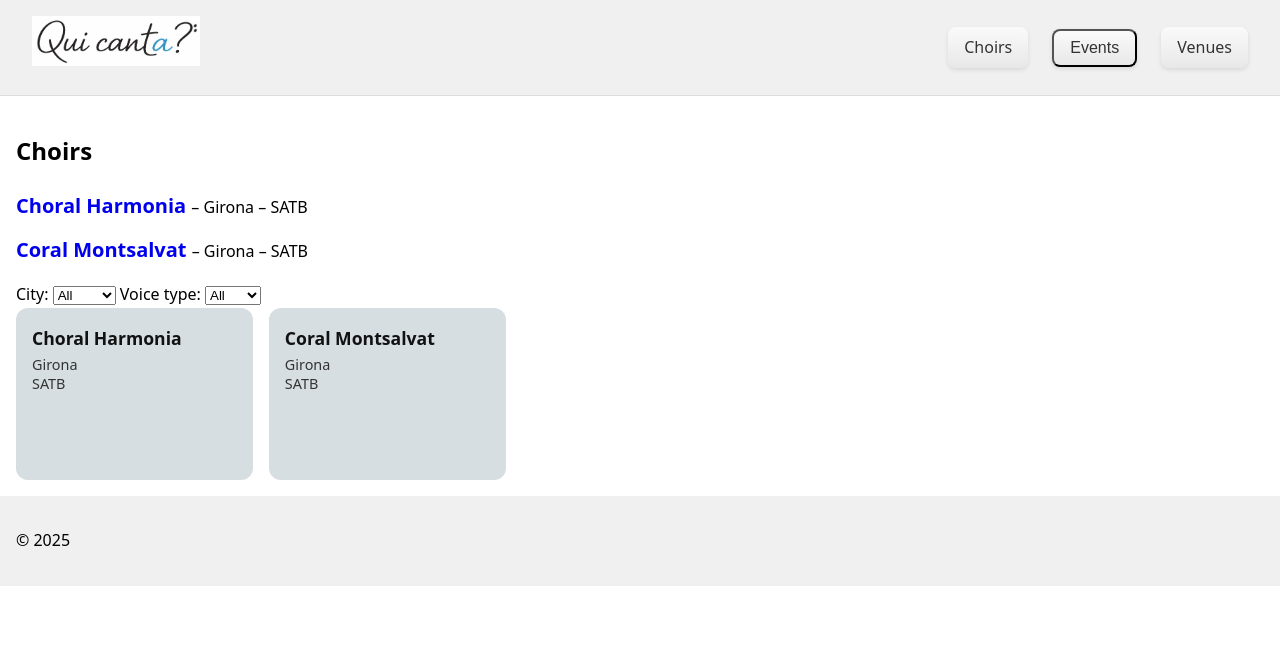
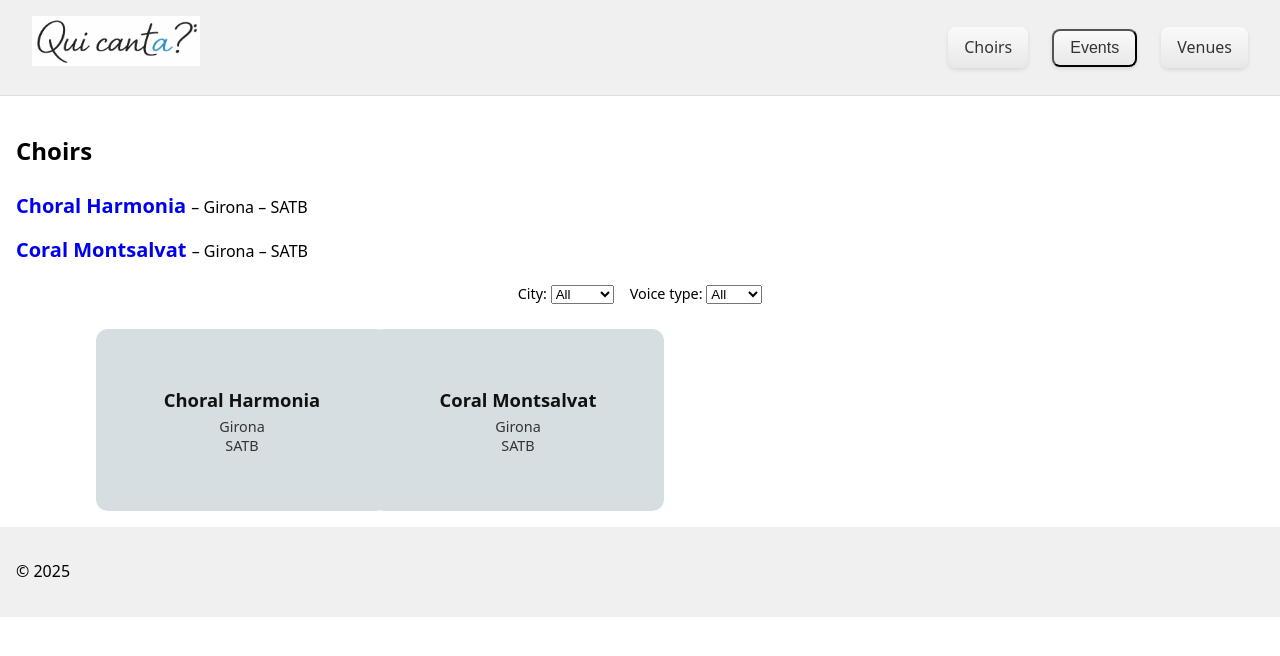
Before and after one commit to jllobera/quicanta, a Jekyll site: the page built from choirs.md, in a window 1280 px wide. Shown: the top 656 px of the page. Built offline with Jekyll 4.4.1, drawn with Linux system fonts in a browser that asks for light colours.

Commit message:
Update choir grid and card styles
Adjusted choir grid layout and card dimensions for better responsiveness. Added choir filters styling.

```diff
--- a/assets/css/choirs.css
+++ b/assets/css/choirs.css
@@ -16,18 +16,31 @@
 
 .choir-grid {
   display: grid;
-  grid-template-columns: repeat(auto-fill, minmax(220px, 1fr));
+  /* grid-template-columns: repeat(auto-fill, minmax(220px, 1fr)); */
+  grid-template-columns: repeat(auto-fill, 260px);
   gap: 1rem;
+  justify-content: center;
 }
 
-/* === Card === */
+.choir-filters {
+  display: flex;
+  gap: 1rem;
+  margin-bottom: 1.5rem;
+  justify-content: center;
+}
+
+.choir-filters label {
+  font-size: 0.9rem;
+}
 
 .choir-card {
   position: relative;
   display: block;
-  min-height: 140px;
+  width: 260px;
+  min-height: 150px;
   padding: 1rem;
   border-radius: 0.75rem;
+  text-align: center;
 
   background-color: color-mix(
     in srgb,
@@ -64,15 +77,17 @@
   pointer-events: none;
 }
 
-/* === Content === */
-
 .choir-card-content {
   position: relative;
   z-index: 1;
+  display: flex;
+  flex-direction: column;
+  justify-content: center;
+  height: 100%;
 }
 
 .choir-card-name {
-  font-size: 1.1rem;
+  font-size: 1.15rem;
   font-weight: 600;
   margin-bottom: 0.25rem;
 }
```
